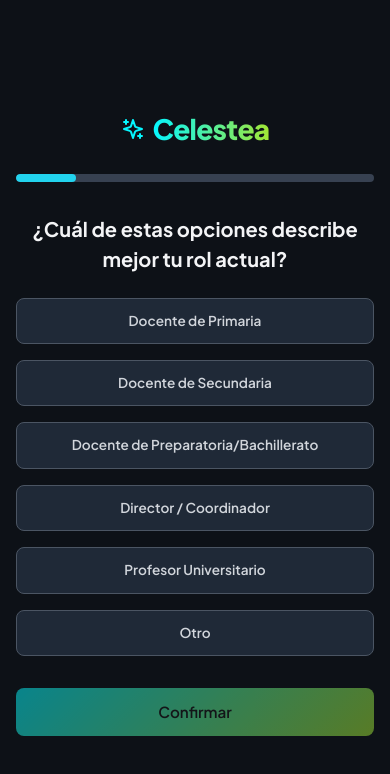
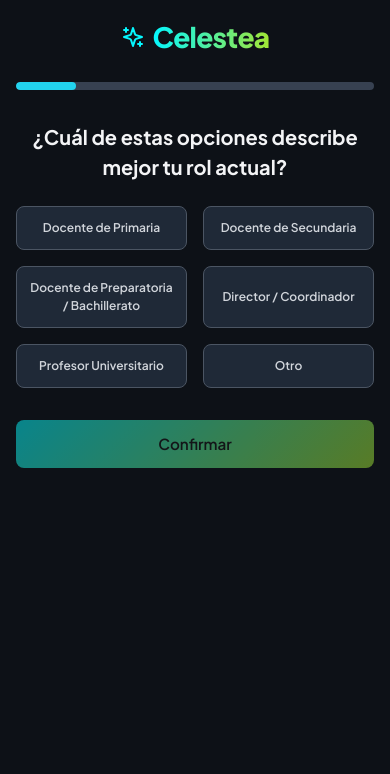
Before and after one commit to UzyOrg/Celesta, a Next.js app: page /questionnaire in a window 390 px wide. Shown: the top 774 px of the page. Built offline with nearby package versions, Linux system fonts and the light colour scheme.

Commit message:
se cambio el questionario en mobile y se mejoro la fuente

```diff
--- a/src/components/Questionnaire/Questionnaire.module.css
+++ b/src/components/Questionnaire/Questionnaire.module.css
@@ -76,7 +76,7 @@
 /* --- Option Buttons --- */
 .optionsGrid {
   display: grid;
-  grid-template-columns: 1fr 1fr;
+  grid-template-columns: repeat(2, minmax(0, 1fr));
   gap: 16px;
 }
 
@@ -274,9 +274,11 @@
 
 /* --- Responsive Styles --- */
 @media (max-width: 768px) {
-  .optionsGrid {
-    grid-template-columns: 1fr;
+  .pageContainer {
+    justify-content: flex-start;
   }
+
+
 
   .stepTitle {
     font-size: 1.5rem;
@@ -312,7 +314,7 @@
 
   .optionButton {
     padding: 12px;
-    font-size: 0.85rem;
+    font-size: 12px;
   }
 
   .brandName {
--- a/src/components/Questionnaire/Questionnaire.tsx
+++ b/src/components/Questionnaire/Questionnaire.tsx
@@ -17,7 +17,7 @@
 // --- Constants for options ---
 const ROLES = [
   "Docente de Primaria", "Docente de Secundaria",
-  "Docente de Preparatoria/Bachillerato", "Director / Coordinador",
+  "Docente de Preparatoria / Bachillerato", "Director / Coordinador",
   "Profesor Universitario", "Otro"
 ];
 
@@ -184,7 +184,7 @@
           {currentStep === 3 && (
             <div className={styles.stepContainer}>
               <h2 className={styles.stepTitle}>De estas opciones, ¿cuál es tu mayor desafío en tu labor docente hoy?</h2>
-              <div className={styles.optionsColumn}>
+              <div className={styles.optionsGrid}>
                 {CHALLENGES.map(challenge => (
                   <button key={challenge} type="button" className={`${styles.optionButton} ${formData.desafio === challenge ? styles.selected : ''}`}
                     onClick={() => handleSingleSelect('desafio', challenge)}>
```
